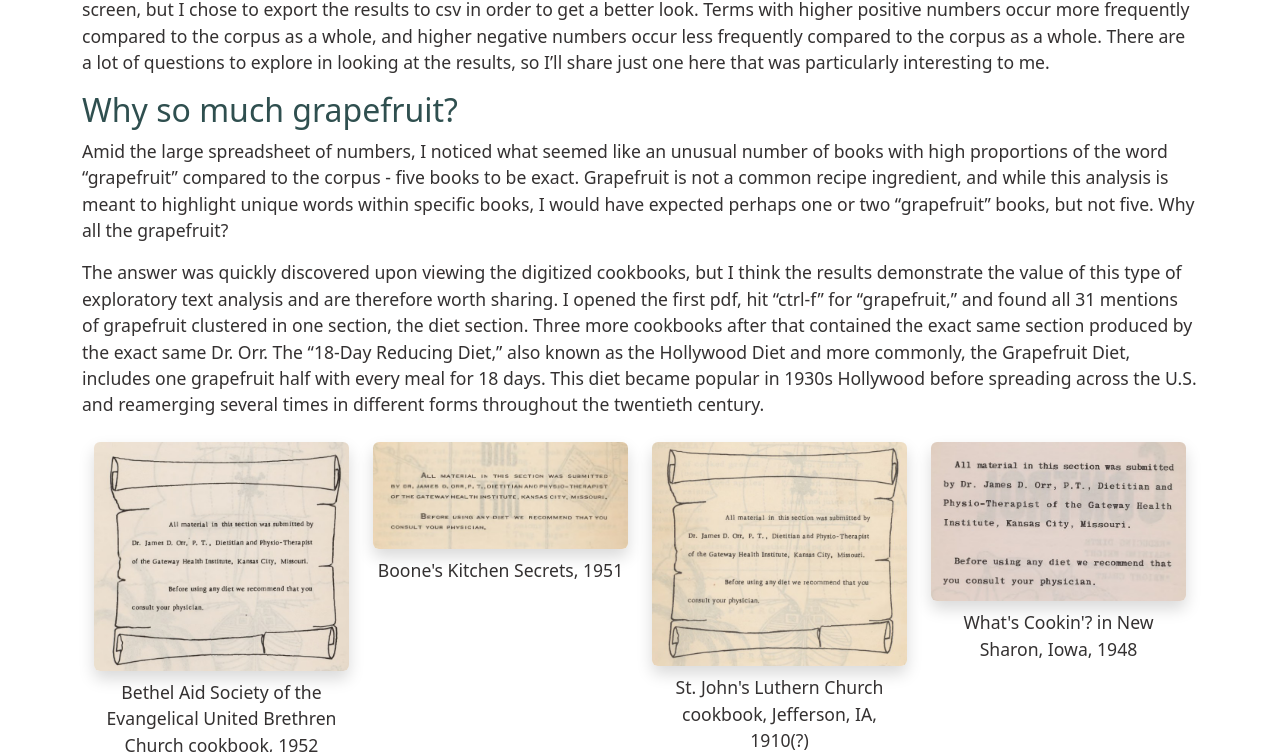
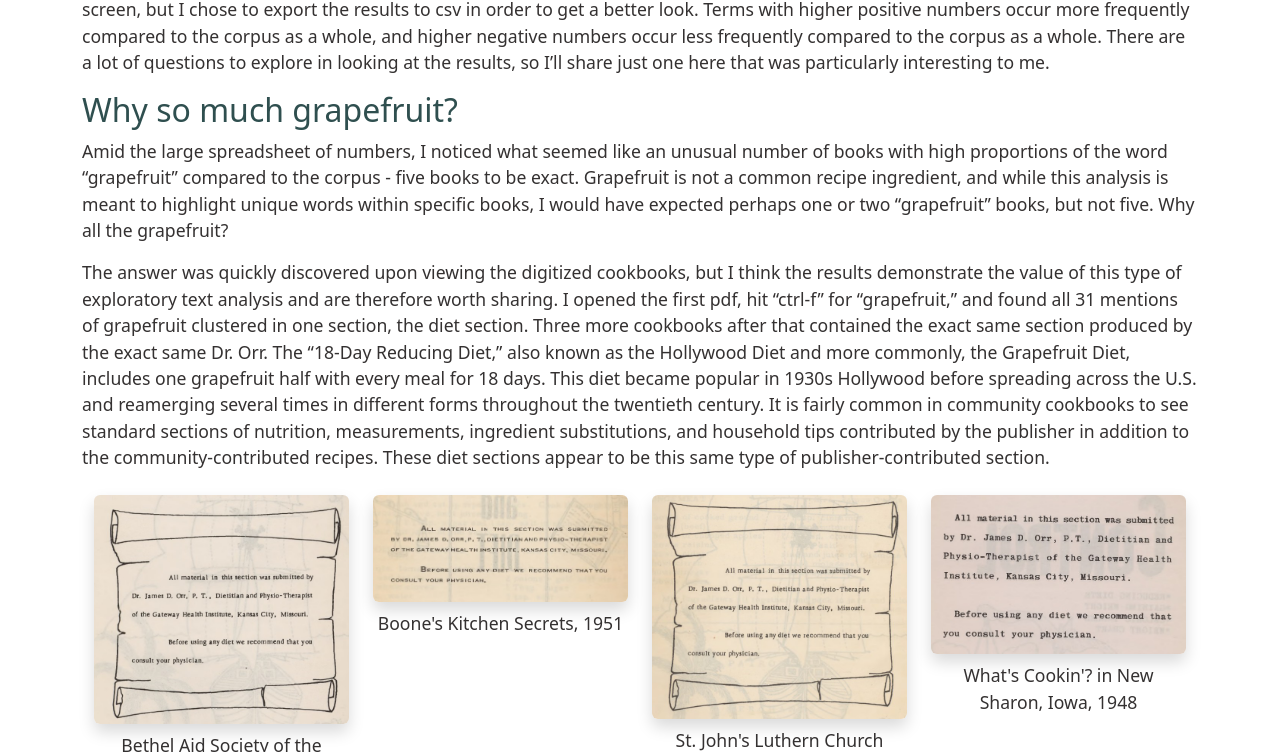
Before and after one commit to emanderson811/computers-reading-cookbooks, a Jekyll site: the page built from _posts/2025-08-25-lexos-grapefruit.md, in a window 1280 px wide and 900 px high, scrolled down 1287 px, cut to the strip 0-752 px from the top of the window. Built offline with Jekyll 4.4.1, drawn with Linux system fonts in a browser that asks for light colours.

Commit message:
Update 2025-08-25-lexos-grapefruit.md

```diff
--- a/_posts/2025-08-25-lexos-grapefruit.md
+++ b/_posts/2025-08-25-lexos-grapefruit.md
@@ -30,7 +30,7 @@ To begin, I chose to compare each document to the corpus by unigram tokens. I no
 
 Amid the large spreadsheet of numbers, I noticed what seemed like an unusual number of books with high proportions of the word "grapefruit" compared to the corpus - five books to be exact. Grapefruit is not a common recipe ingredient, and while this analysis is meant to highlight unique words within specific books, I would have expected perhaps one or two "grapefruit" books, but not five. Why all the grapefruit?
 
-The answer was quickly discovered upon viewing the digitized cookbooks, but I think the results demonstrate the value of this type of exploratory text analysis and are therefore worth sharing. I opened the first pdf, hit "ctrl-f" for "grapefruit," and found all 31 mentions of grapefruit clustered in one section, the diet section. Three more cookbooks after that contained the exact same section produced by the exact same Dr. Orr. The "18-Day Reducing Diet," also known as the Hollywood Diet and more commonly, the Grapefruit Diet, includes one grapefruit half with every meal for 18 days. This diet became popular in 1930s Hollywood before spreading across the U.S. and reamerging several times in different forms throughout the twentieth century.
+The answer was quickly discovered upon viewing the digitized cookbooks, but I think the results demonstrate the value of this type of exploratory text analysis and are therefore worth sharing. I opened the first pdf, hit "ctrl-f" for "grapefruit," and found all 31 mentions of grapefruit clustered in one section, the diet section. Three more cookbooks after that contained the exact same section produced by the exact same Dr. Orr. The "18-Day Reducing Diet," also known as the Hollywood Diet and more commonly, the Grapefruit Diet, includes one grapefruit half with every meal for 18 days. This diet became popular in 1930s Hollywood before spreading across the U.S. and reamerging several times in different forms throughout the twentieth century. It is fairly common in community cookbooks to see standard sections of nutrition, measurements, ingredient substitutions, and household tips contributed by the publisher in addition to the community-contributed recipes. These diet sections appear to be this same type of publisher-contributed section.
 <div class="container my-4">
   <div class="row">
     <div class="col-md-3 mb-4">
```
